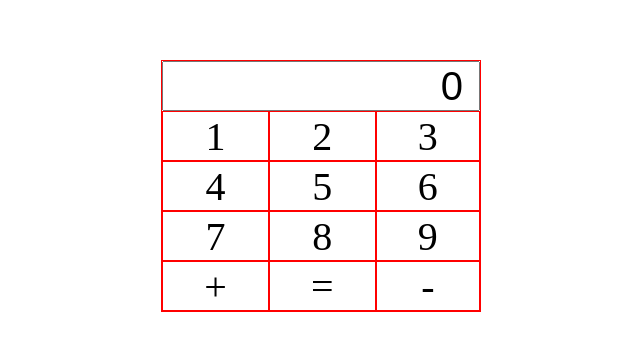
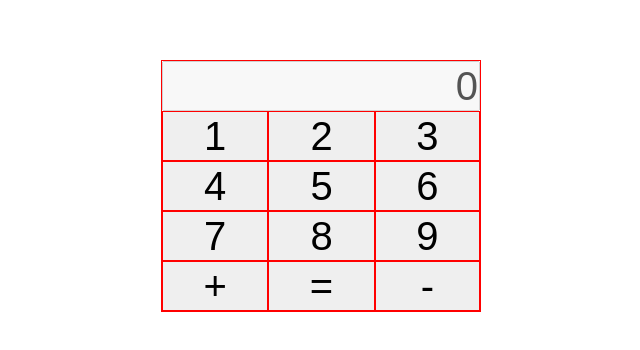
Before and after one commit to kannder83/js-html-css-calculator, a plain HTML site: page index.html in a window 1280 px wide. Shown: the part 214-564 px from the top of the page, without its empty margins (319-959 px from the left). Drawn offline with Linux system fonts and the light colour scheme.

Commit message:
Se agrega nuevo JS.

```diff
--- /dev/null
+++ b/calc.js
@@ -0,0 +1,48 @@
+//Construyendo un objeto:
+const calculator = {
+  displayValue: "0",
+  firstOperand: null,
+  waitingForSecondOperand: false,
+  operator: null,
+};
+
+function updateDisplay() {
+  // select the element with class of `calculator-screen`
+  const display = document.querySelector(".calc-display");
+  // update the value of the element with the contents of `displayValue`
+  display.value = calculator.displayValue;
+}
+
+const keys = document.querySelector(".calc-box-buttons");
+keys.addEventListener("click", (event) => {
+  // Access the clicked element
+  const { target } = event;
+
+  // Check if the clicked element is a button.
+  // If not, exit from the function
+  /*
+  if (!target.matches("button")) {
+    return;
+  }
+
+  if (target.classList.contains("operator")) {
+    console.log("operator", target.value);
+    return;
+  }
+
+  if (target.classList.contains("decimal")) {
+    console.log("decimal", target.value);
+    return;
+  }
+
+  if (target.classList.contains("all-clear")) {
+    console.log("clear", target.value);
+    return;
+  }
+  */
+  console.log(target);
+  console.log(target.id);
+  console.log("digit", target.value);
+});
+
+updateDisplay();
--- a/index.html
+++ b/index.html
@@ -11,24 +11,24 @@
     <div class="container">
       <div class="calc-box">
         <div class="calc-box-display">
-          <input type="number" readonly id="display" value="0" />
+          <input class="calc-display" type="text" value="" disabled />
         </div>
         <div class="calc-box-buttons">
-          <div class="buttons" id="one">1</div>
-          <div class="buttons" id="two">2</div>
-          <div class="buttons" id="three">3</div>
-          <div class="buttons" id="four">4</div>
-          <div class="buttons" id="five">5</div>
-          <div class="buttons" id="six">6</div>
-          <div class="buttons" id="seven">7</div>
-          <div class="buttons" id="eight">8</div>
-          <div class="buttons" id="nine">9</div>
-          <div class="buttons" id="plus">+</div>
-          <div class="buttons" id="equal">=</div>
-          <div class="buttons" id="subtract">-</div>
+          <button class="buttons" value="1" id="one">1</button>
+          <button class="buttons" value="2" id="two">2</button>
+          <button class="buttons" value="3" id="three">3</button>
+          <button class="buttons" value="4" id="four">4</button>
+          <button class="buttons" value="5" id="five">5</button>
+          <button class="buttons" value="6" id="six">6</button>
+          <button class="buttons" value="7" id="seven">7</button>
+          <button class="buttons" value="8" id="eight">8</button>
+          <button class="buttons" value="9" id="nine">9</button>
+          <button class="buttons" value="+" id="plus">+</button>
+          <button class="buttons" value="=" id="equal">=</button>
+          <button class="buttons" value="-" id="subtract">-</button>
         </div>
       </div>
     </div>
-    <script src="./script.js"></script>
+    <script src="./calc.js"></script>
   </body>
 </html>
```
Also changed, not shown: script.js (+19 -0 lines).
